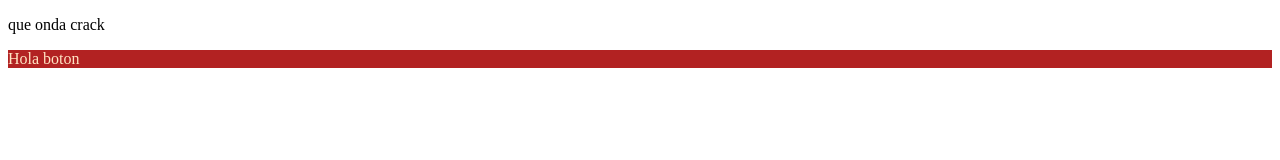
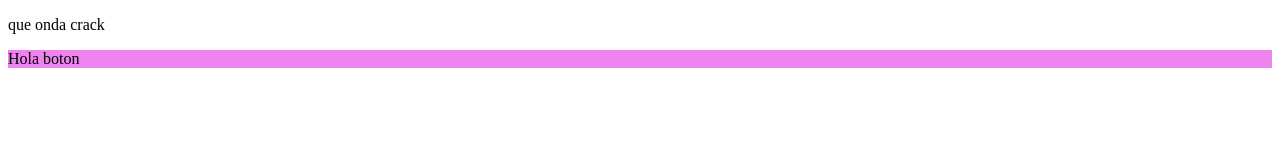
Before and after one commit to Nicoz45/Nicolemus, a plain HTML site: page index.html in a window 1280 px wide. Drawn offline with Linux system fonts and the light colour scheme.

Commit message:
miprimerachamba

```diff
--- a/CSS/parte.css
+++ b/CSS/parte.css
@@ -1,4 +1,4 @@
-#boton{
-    background: firebrick;
-    color: bisque;
+#boton {
+  background: violet;
+  color: black;
 }
```
Also changed, not shown: index.html (+3 -0 lines).
